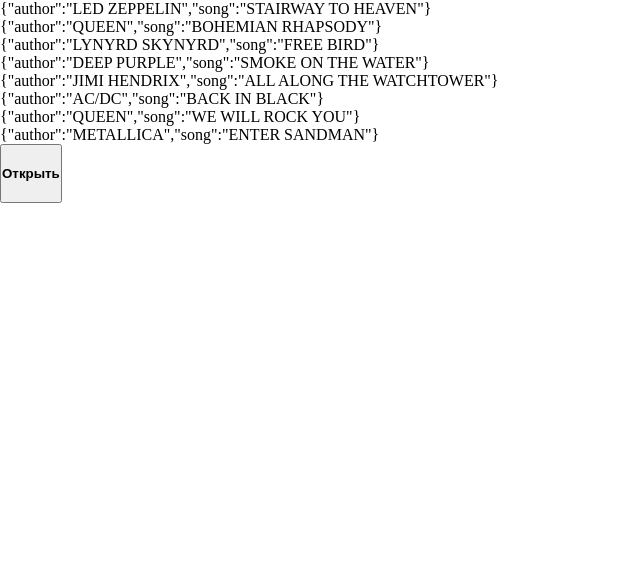
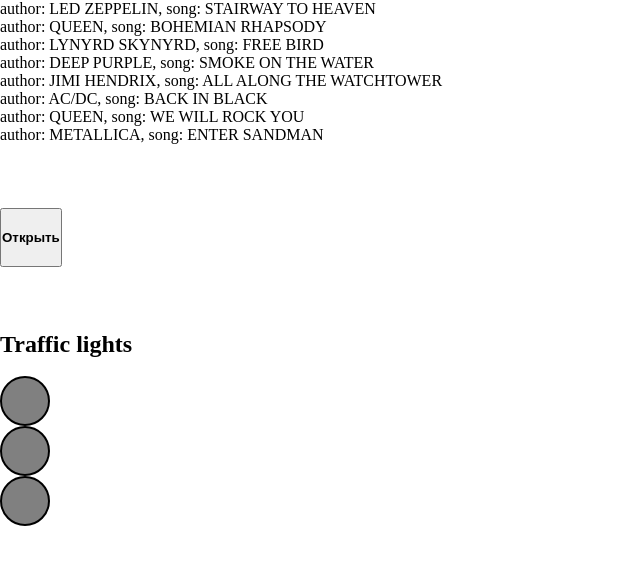
Before and after one commit to Erfolg-13/JS-HomeWorks, a plain HTML site: page index28.html in a window 1280 px wide. Shown: the whole page, without its empty margins (0-640 px from the left). Drawn offline with Linux system fonts and the light colour scheme.

Commit message:
added files index28, js28, style28 with the first exercise

```diff
--- a/CSS/style28.css
+++ b/CSS/style28.css
@@ -54,3 +54,19 @@
     font-weight: bold;
     padding: 20px 0;
 }
+
+.open-btn {
+    padding: 5% 0;
+}
+
+.traffic {
+    width: 50px;
+    height: 50px;
+    border-radius: 50%;
+    border: 2px solid #000;
+    background-color: grey;
+}
+
+.switch {
+    visibility: hidden;
+}
--- a/index28.html
+++ b/index28.html
@@ -10,7 +10,8 @@
 </head>
 
 <body>
-    <ol id="listContainer"></ol>
+    <div id="trackMusicList"></div>
+    <!-- <ol id="listContainer"></ol> перший спосіб-->
 
     <div id="popup" class="popup">
         <div class="popup_body">
@@ -26,8 +27,19 @@
             </div>
         </div>
     </div>
-    <div>
+    <div class="open-btn">
         <button class="popup-open">Открыть</button>
+    </div>
+    <div class="traffic-container">
+        <h2>Traffic lights</h2>
+        <a href="#" class="switch is-visible">Stop</a>
+        <a href="#" class="switch">Get ready</a>
+        <a href="#" class="switch">Go</a>
+        <a href="#"></a>
+        <a href="#"></a>
+        <div class="traffic color-red"></div>
+        <div class="traffic color-yellow"></div>
+        <div class="traffic color-green"></div>
     </div>
 
     <script type="text/javascript" src="./js/script28.js"></script>
--- a/js/script28.js
+++ b/js/script28.js
@@ -8,13 +8,26 @@
     { author: "AC/DC", song: "BACK IN BLACK" },
     { author: "QUEEN", song: "WE WILL ROCK YOU" },
     { author: "METALLICA", song: "ENTER SANDMAN" },
+];
+// Перший спосіб
+// const listItems = [];
+// const listContainer = document.getElementById("listContainer");
+// playList.forEach(element => listItems.push("<li>" + JSON.stringify(element) + "</li>"));
 
-];
-const listItems = [];
-const listContainer = document.getElementById("listContainer");
-playList.forEach(element => listItems.push("<li>" + JSON.stringify(element) + "</li>"));
+// listContainer.innerHTML = listItems.join('');
 
-listContainer.innerHTML = listItems.join('');
+// Другий спосіб
+const trackMusicList = document.getElementById('trackMusicList');
+const oderedList = document.createElement('ol');
+
+playList.forEach((list) => {
+    const listItem = document.createElement('li');
+    oderedList.appendChild(listItem);
+    const text = document.createTextNode('author: ' + list.author + ', ' + 'song: ' + list.song);
+    listItem.appendChild(text);
+});
+
+trackMusicList.appendChild(oderedList);
 
 //2. Создать HTML-страницу с кнопкой "Открыть" и модальным окном. На модальном окне должен быть текст и кнопка "Закрыть". Изначально модальное окно не отображается. При клике на кнопку "Открыть" появляется модальное окно, на кнопку "Закрыть" – исчезает.
 const popup = document.getElementById('popup');
@@ -31,3 +44,4 @@
 };
 
 //3. Создать HTML-страницу со светофором и кнопкой, которая переключает светофор на следующий цвет.
+//Дороблю пізніше
```
